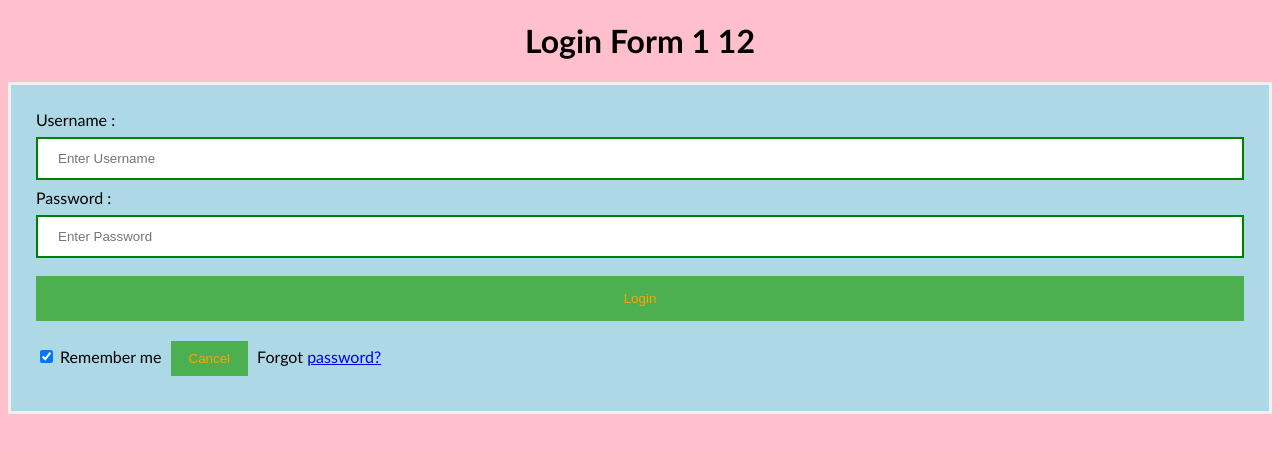
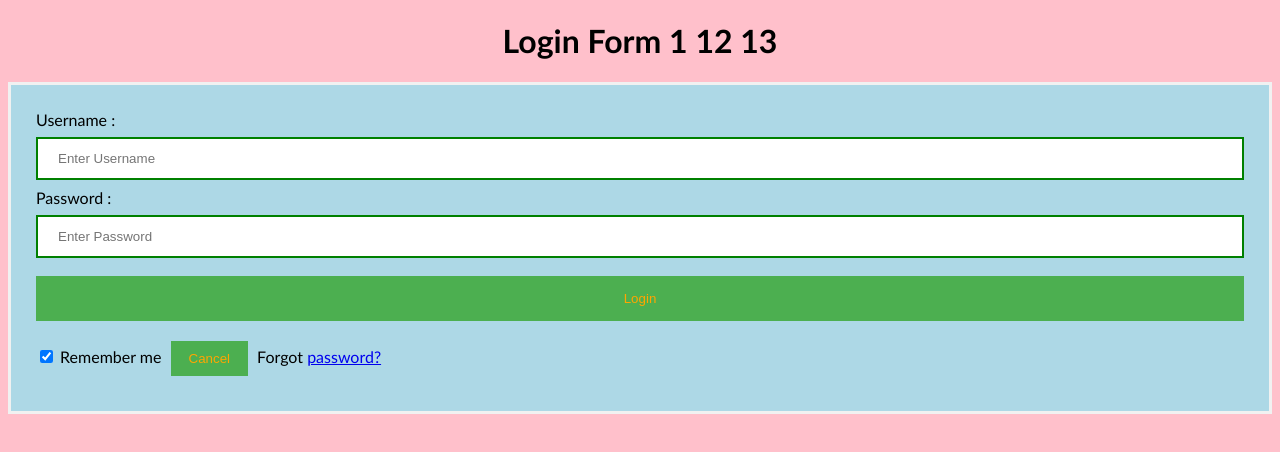
Before and after one commit to pranav18082000/project1, a plain HTML site: page index.html in a window 1280 px wide. Drawn offline with Linux system fonts and the light colour scheme.

Commit message:
update to index file from testb1branch

```diff
--- a/index.html
+++ b/index.html
@@ -45,7 +45,7 @@ button {
 </style>
 </head>
 <body>
-    <center> <h1> Login Form 1 12 </h1> </center>
+    <center> <h1> Login Form 1 12 13 </h1> </center>
     <form>
         <div class="container">
             <label>Username : </label>
```
